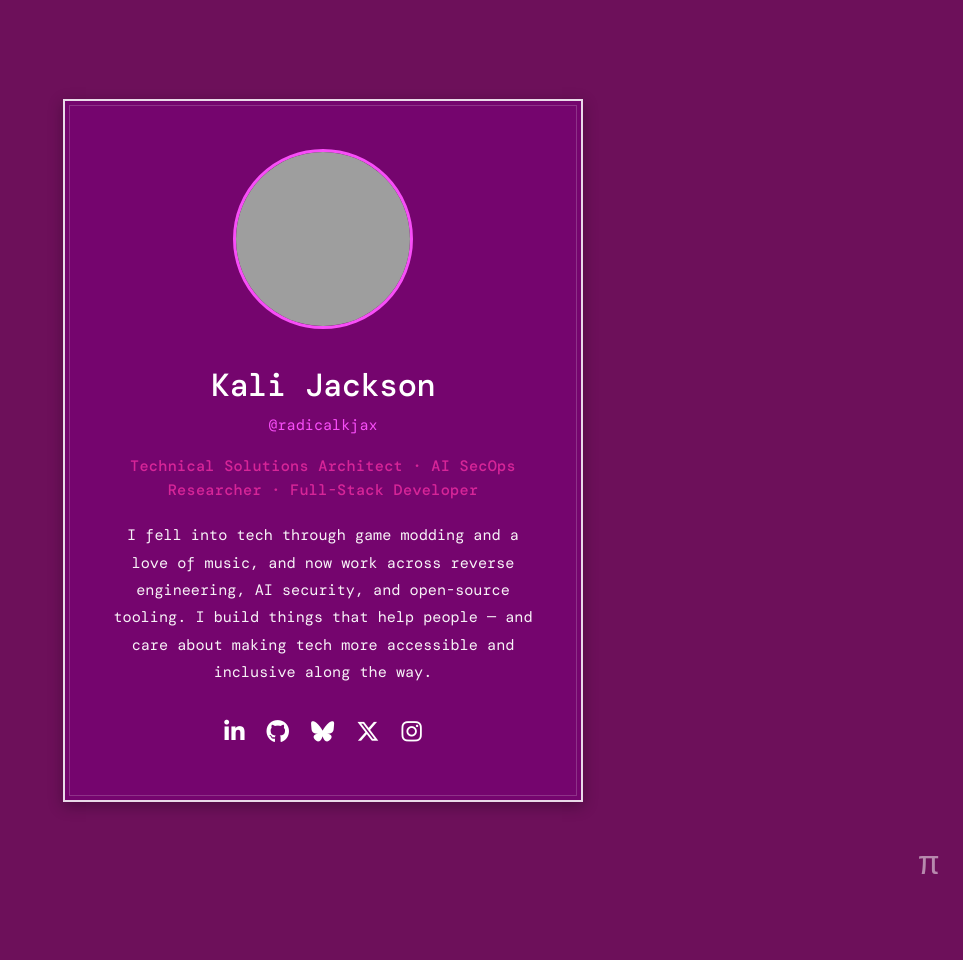
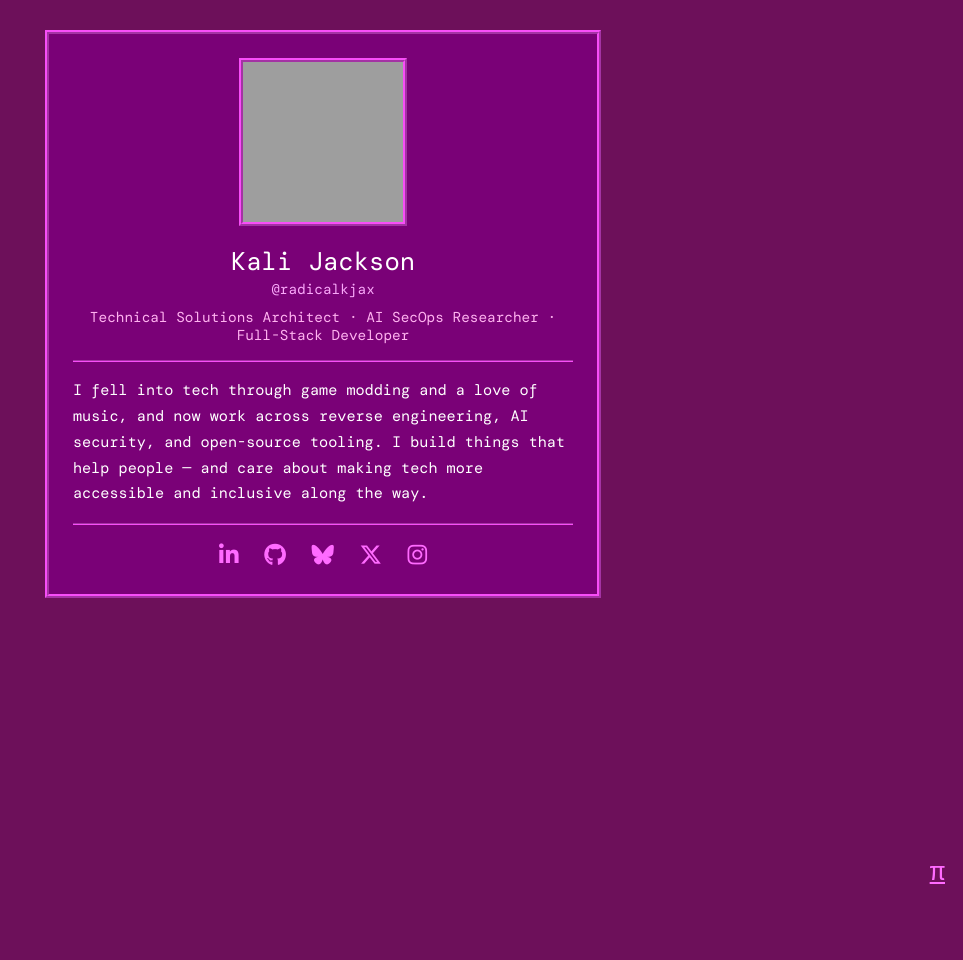
Before and after one commit to radicalkjax/blog, a Jekyll site: the page built from index.html, in a window 1280 px wide. Shown: the whole page, without its empty margins (317-1280 px from the left). Built offline with Jekyll 4.4.1, drawn with Linux system fonts in a browser that asks for light colours; nearby versions of some CDN libraries; some web fonts are replaced; before the commit the page ends 900 px from its top, so only the background shows below that; grey boxes are pictures that could not be loaded.

Commit message:
Restyle portal as a basic 90s/GeoCities-era page
- Beveled ridge borders on card + photo (Netscape/Win95 look), groove <hr> dividers
- Drop all shadows, glow, pulse, transitions, rounded corners
- Pi is now a plain underlined text link (no glow/animation)
- Square photo, centered content, Uni 05_53 pixel font for the name
- Load fonts.css + preload the pixel woff2 on the portal layout

Co-Authored-By: Claude Fable 5 <noreply@anthropic.com>

```diff
--- a/_layouts/portal.html
+++ b/_layouts/portal.html
@@ -21,8 +21,10 @@
     <!-- Fonts and icons -->
     <link rel="preconnect" href="https://fonts.googleapis.com">
     <link rel="preconnect" href="https://fonts.gstatic.com" crossorigin>
+    <link rel="preload" href="{{ '/assets/fonts/uni0553-webfont.woff2' | relative_url }}" as="font" type="font/woff2" crossorigin>
     <link rel="stylesheet" href="https://fonts.googleapis.com/css2?family=DM+Mono:ital,wght@0,300;0,400;0,500;1,300;1,400;1,500&display=swap">
     <link rel="stylesheet" href="https://cdnjs.cloudflare.com/ajax/libs/font-awesome/6.6.0/css/all.min.css" integrity="sha512-Kc323vGBEqzTmouAECnVceyQqyqdsSiqLQISBL29aUW4U/M7pSPA/gEUZQqv1cwx4OnYxTxve5UMg5GT6L4JJg==" crossorigin="anonymous" referrerpolicy="no-referrer">
+    <link rel="stylesheet" href="{{ '/assets/css/fonts.css' | relative_url }}">
     <link rel="stylesheet" href="{{ '/assets/css/portal.css' | relative_url }}">
     <!-- Person structured data (for recruiters and AI agents) -->
     <script type="application/ld+json">
--- a/assets/css/portal.css
+++ b/assets/css/portal.css
@@ -1,170 +1,85 @@
 /* Portal / business-card landing page
-   Matches the site theme: #6d105a purple, DM Mono, magenta accents,
-   and the double-border "stacked paper" card treatment. */
-
-:root {
-  --portal-bg: #6d105a;
-  --portal-panel: rgba(122, 1, 119, 0.7);
-  --portal-text: #ffffff;
-  --portal-accent: #f84ef8;
-  --portal-accent-soft: #d62598;
-  --portal-link-hover: #ff6bff;
-  --portal-font: 'DM Mono', monospace;
-}
-
-* {
-  margin: 0;
-  padding: 0;
-  box-sizing: border-box;
-}
+   Basic 90s web look (GeoCities / Netscape era): beveled ridge borders,
+   centered content, underlined links, no shadows or animations.
+   Keeps the site palette (#6d105a purple) and the Uni 05_53 pixel font. */
 
 body.portal {
   min-height: 100vh;
-  display: flex;
-  align-items: center;
-  justify-content: center;
-  padding: 24px;
-  background-color: var(--portal-bg);
-  color: var(--portal-text);
-  font-family: var(--portal-font);
-  line-height: 1.6;
+  margin: 0;
+  padding: 30px 16px;
+  background-color: #6d105a;
+  color: #ffffff;
+  font-family: 'DM Mono', monospace;
+  text-align: center;
 }
 
-/* Card with the inset double-border treatment used across the site */
 .card {
-  position: relative;
-  width: 100%;
-  max-width: 520px;
-  padding: 48px 40px;
-  text-align: center;
-  background-color: var(--portal-panel);
-  border: 2px solid rgba(255, 255, 255, 0.85);
-  box-shadow: 0 4px 14px rgba(0, 0, 0, 0.3);
-}
-
-.card::before {
-  content: '';
-  position: absolute;
-  top: 4px;
-  right: 4px;
-  bottom: 4px;
-  left: 4px;
-  border: 1px solid rgba(255, 255, 255, 0.18);
-  pointer-events: none;
+  max-width: 500px;
+  margin: 0 auto;
+  padding: 24px;
+  background-color: #7a0177;
+  border: 4px ridge #f84ef8;
 }
 
 .card__photo {
-  width: 180px;
-  height: 180px;
-  border-radius: 50%;
+  width: 160px;
+  height: 160px;
   object-fit: cover;
-  object-position: center;
-  border: 3px solid var(--portal-accent);
-  margin-bottom: 24px;
+  border: 4px ridge #f84ef8;
 }
 
 .card__name {
-  font-size: 2rem;
-  font-weight: 500;
-  letter-spacing: -0.5px;
-  color: var(--portal-text);
+  font-family: 'Uni 05_53', 'DM Mono', monospace;
+  font-size: 1.6rem;
+  font-weight: normal;
+  margin: 14px 0 2px;
 }
 
 .card__handle {
-  margin-top: 2px;
-  font-size: 0.95rem;
-  color: var(--portal-accent);
+  margin: 0;
+  font-size: 0.9rem;
+  color: #f9a8f9;
 }
 
 .card__role {
-  margin-top: 16px;
-  font-size: 0.95rem;
-  font-weight: 500;
-  color: var(--portal-accent-soft);
-  letter-spacing: 0.3px;
+  margin: 10px 0 0;
+  font-size: 0.9rem;
+  color: #ffb3f0;
 }
 
 .card__bio {
-  margin-top: 20px;
+  margin: 0;
   font-size: 0.95rem;
-  line-height: 1.8;
-  opacity: 0.95;
+  line-height: 1.7;
+  text-align: left;
 }
 
-.card__socials {
-  margin-top: 28px;
-  display: flex;
-  justify-content: center;
-  gap: 22px;
+.card__rule {
+  border: none;
+  border-top: 2px groove #f84ef8;
+  margin: 16px 0;
 }
 
 .card__socials a {
-  color: var(--portal-text);
-  font-size: 1.45rem;
-  text-decoration: none;
-  transition: color 0.2s ease, transform 0.2s ease;
+  color: #ff6bff;
+  font-size: 1.4rem;
+  margin: 0 8px;
 }
 
-.card__socials a:hover,
-.card__socials a:focus-visible {
-  color: var(--portal-link-hover);
-  transform: translateY(-2px);
+.card__socials a:hover {
+  color: #ffffff;
 }
 
-/* Lower-right link into the full site */
+/* Lower-right plain text link into the full site */
 .portal-enter {
   position: fixed;
-  right: 24px;
-  bottom: 20px;
-  display: inline-flex;
-  align-items: center;
-  gap: 8px;
-  color: rgba(255, 255, 255, 0.55);
-  text-decoration: none;
-  transition: color 0.2s ease;
+  right: 18px;
+  bottom: 12px;
+  color: #ff6bff;
+  font-size: 1.6rem;
+  text-decoration: underline;
 }
 
-.portal-enter__label {
-  font-size: 0.75rem;
-  letter-spacing: 1px;
-  text-transform: uppercase;
-  opacity: 0;
-  transform: translateX(6px);
-  transition: opacity 0.2s ease, transform 0.2s ease;
+.portal-enter:hover {
+  color: #ffffff;
 }
-
-.portal-enter__pi {
-  font-size: 2.1rem;
-  line-height: 1;
-  animation: portal-pulse 2.8s ease-in-out infinite;
-}
-
-.portal-enter:hover,
-.portal-enter:focus-visible {
-  color: var(--portal-link-hover);
-  outline: none;
-}
-
-.portal-enter:hover .portal-enter__label,
-.portal-enter:focus-visible .portal-enter__label {
-  opacity: 1;
-  transform: translateX(0);
-}
-
-@keyframes portal-pulse {
-  0%, 100% { opacity: 0.55; }
-  50% { opacity: 1; }
-}
-
-@media (max-width: 480px) {
-  .card { padding: 36px 22px; }
-  .card__name { font-size: 1.6rem; }
-  .card__photo { width: 140px; height: 140px; }
-}
-
-@media (prefers-reduced-motion: reduce) {
-  .portal-enter__pi { animation: none; }
-  .card__socials a,
-  .portal-enter,
-  .portal-enter__label { transition: none; }
-}
--- a/index.html
+++ b/index.html
@@ -2,15 +2,17 @@
 layout: portal
 ---
 <main class="card" id="card">
-    <img class="card__photo" src="{{ '/assets/images/portal/kali.jpg' | relative_url }}" alt="Kali Jackson" width="180" height="180">
+    <img class="card__photo" src="{{ '/assets/images/portal/kali.jpg' | relative_url }}" alt="Kali Jackson" width="160" height="160">
     <h1 class="card__name">Kali Jackson</h1>
     <p class="card__handle">@radicalkjax</p>
-    <p class="card__role">Technical Solutions Architect · AI SecOps Researcher · Full-Stack Developer</p>
+    <p class="card__role">Technical Solutions Architect &middot; AI SecOps Researcher &middot; Full-Stack Developer</p>
+    <hr class="card__rule">
     <p class="card__bio">
         I fell into tech through game modding and a love of music, and now work across
         reverse engineering, AI security, and open-source tooling. I build things that help
-        people — and care about making tech more accessible and inclusive along the way.
+        people &mdash; and care about making tech more accessible and inclusive along the way.
     </p>
+    <hr class="card__rule">
     <nav class="card__socials" aria-label="Social links">
         <a href="https://www.linkedin.com/in/kali-jackson-647094245" aria-label="LinkedIn" target="_blank" rel="noopener" title="LinkedIn"><i class="fab fa-linkedin-in"></i></a>
         <a href="https://github.com/radicalkjax" aria-label="GitHub" target="_blank" rel="noopener" title="GitHub"><i class="fab fa-github"></i></a>
@@ -20,7 +22,4 @@ layout: portal
     </nav>
 </main>
 
-<a class="portal-enter" href="{{ '/blog.html' | relative_url }}" aria-label="Enter the full site">
-    <span class="portal-enter__label">enter</span>
-    <span class="portal-enter__pi" aria-hidden="true">π</span>
-</a>
+<a class="portal-enter" href="{{ '/blog.html' | relative_url }}" aria-label="Enter the full site" title="Enter the full site">&pi;</a>
```
